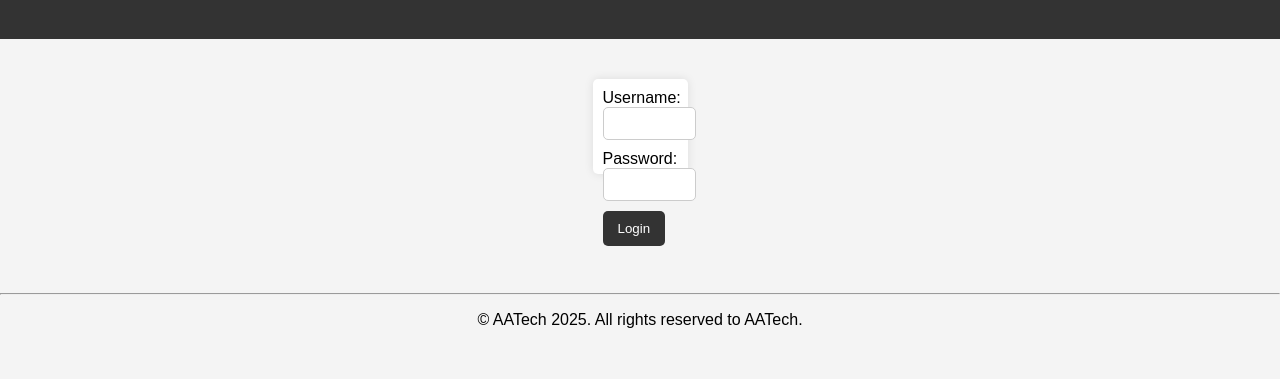
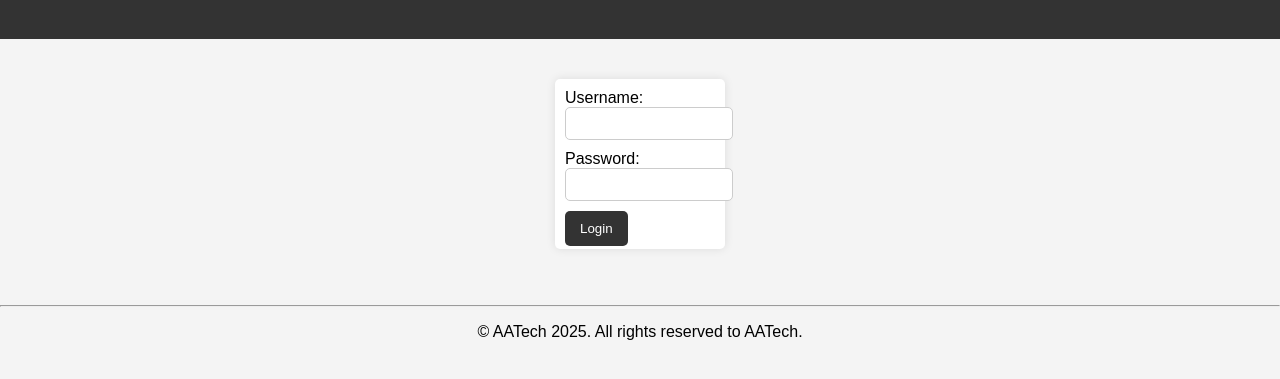
Before and after one commit to adamayliffe/customer-login, a plain HTML site: page index.html in a window 1280 px wide. Shown: the part 81-460 px from the top of the page. Drawn offline with Linux system fonts and the light colour scheme.

Commit message:
Update style.css

```diff
--- a/style.css
+++ b/style.css
@@ -21,8 +21,8 @@ form {
     display: inline-block;
     text-align: left;
     background-color: #fff;
-    width: 75px; /* Set width to 75px */
-    height: 75px; /* Set height to 75px */
+    width: 150px;
+    height: 150px;
     padding: 10px; /* Optional for internal spacing */
     border-radius: 5px;
     box-shadow: 0px 0px 10px rgba(0, 0, 0, 0.1);
```
